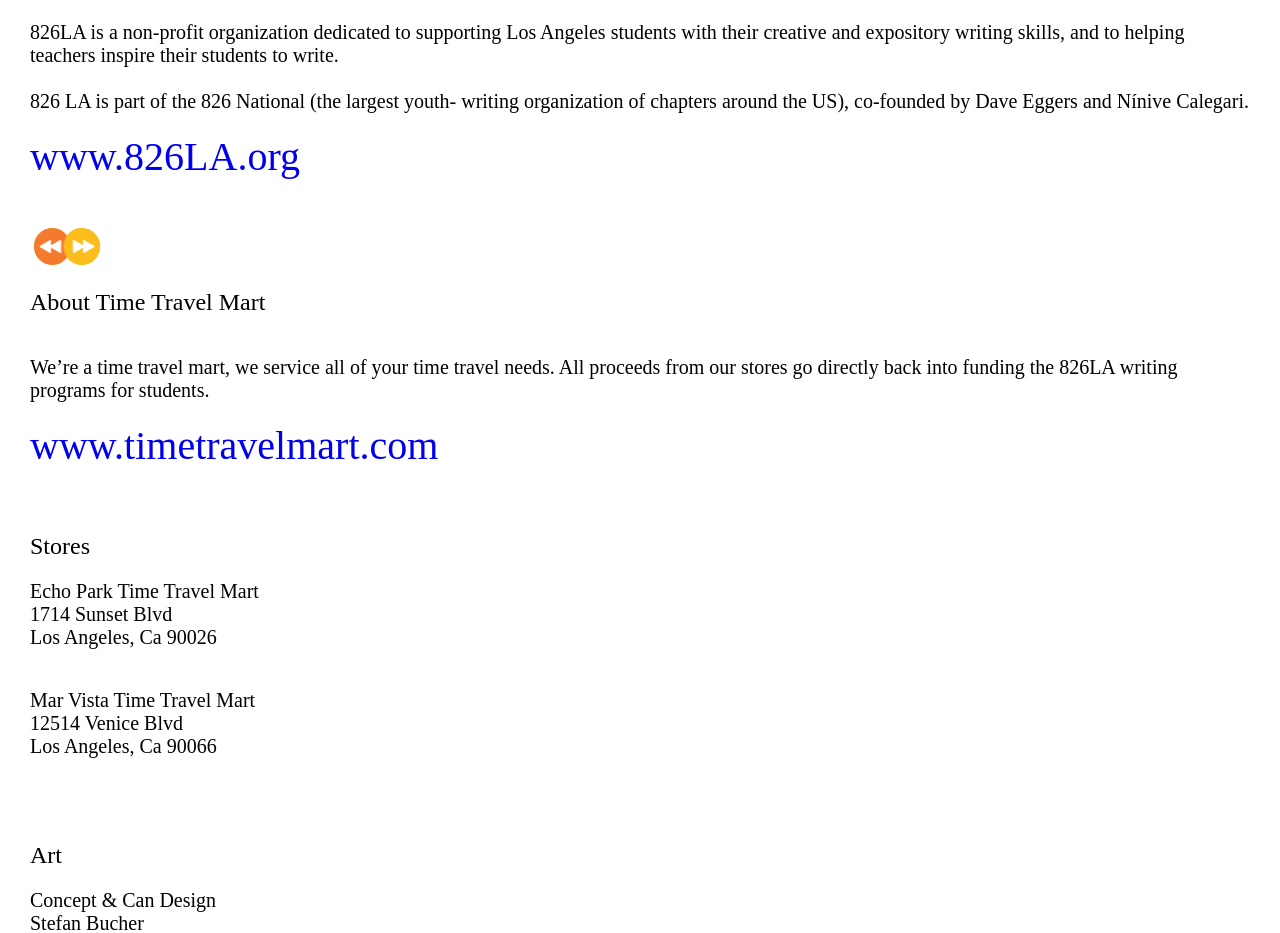
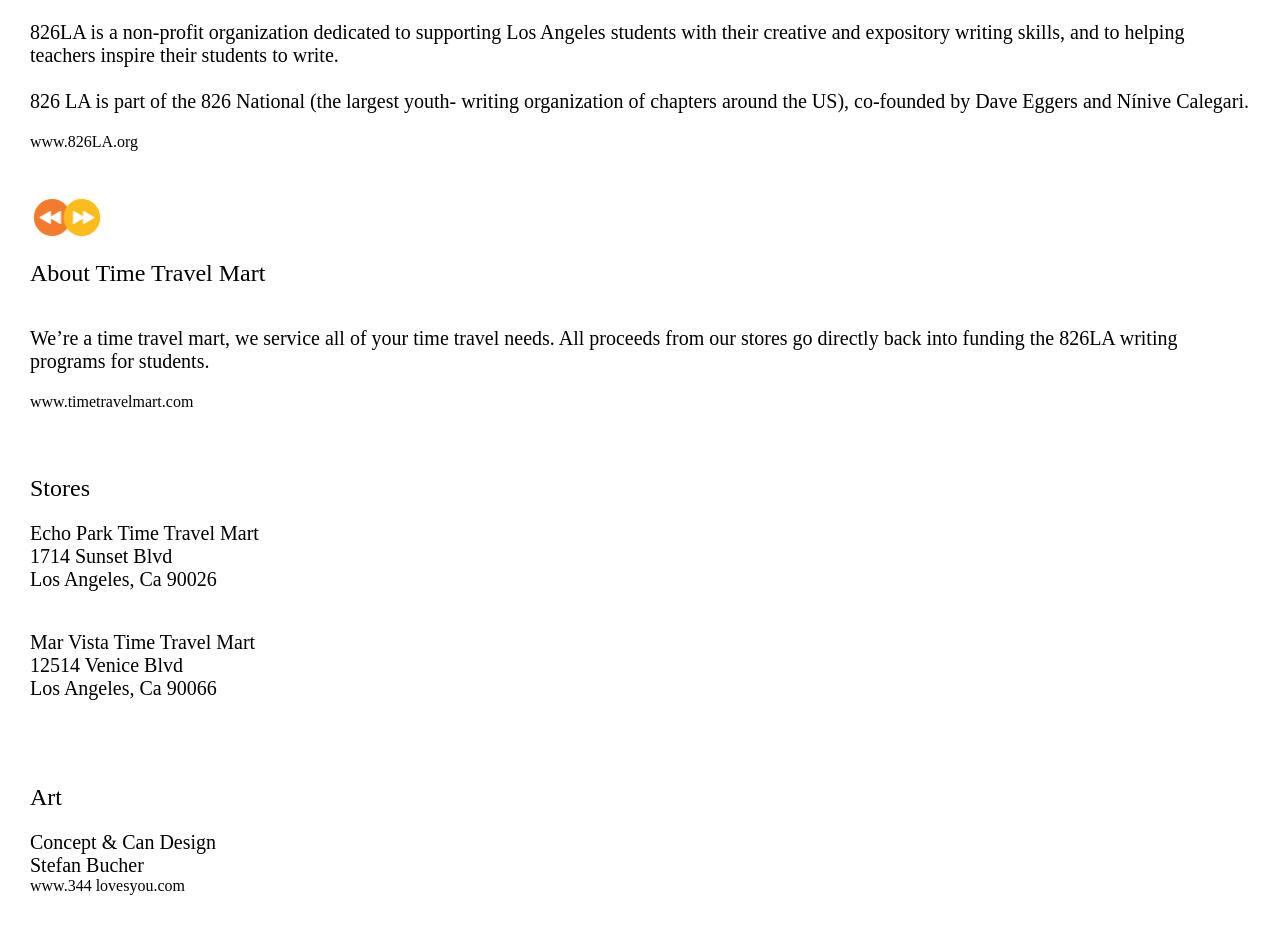
Before and after one commit to vivianha534/ezines, a React (Create React App) app: page /about in a window 1280 px wide. Shown: the part 240-1173 px from the top of the page. Built offline with nearby package versions, Linux system fonts and the light colour scheme.

Commit message:
update about page links

```diff
--- a/src/components/contributor/Contributor.css
+++ b/src/components/contributor/Contributor.css
@@ -5,3 +5,8 @@
 .contributor{
     margin-bottom: 1rem;
 }
+
+.contributorLink{
+    font-size: 1rem;
+    color: black;
+}
--- a/src/container/about/AboutPageContainer.css
+++ b/src/container/about/AboutPageContainer.css
@@ -27,3 +27,8 @@
 p{
     font-size: 1.25rem;
 }
+
+.link{
+    font-size: 1rem;
+    color: black;
+}
--- a/src/container/about/AboutPageContainer.js
+++ b/src/container/about/AboutPageContainer.js
@@ -14,11 +14,11 @@
                 <br/><br/>826 LA is part of the 826 National (the largest youth- writing organization of chapters around the US), co-founded by Dave Eggers and Nínive Calegari.
             </p>
 
-            <a href="www.826LA.org">www.826LA.org</a>
+            <a className="link" href="www.826LA.org">www.826LA.org</a>
             <img className="ttmArrows" src={TTM} />
             <h2>About Time Travel Mart</h2>
             <p>We’re a time travel mart, we service all of your time travel needs. All proceeds from our stores go directly back into funding the 826LA writing programs for students. </p>
-            <a href="www.timetravelmart.com">www.timetravelmart.com</a>
+            <a  className="link"  href="www.timetravelmart.com">www.timetravelmart.com</a>
 
             <h2 className='subheading'>Stores</h2>
             {stores.map((store) => {
```
